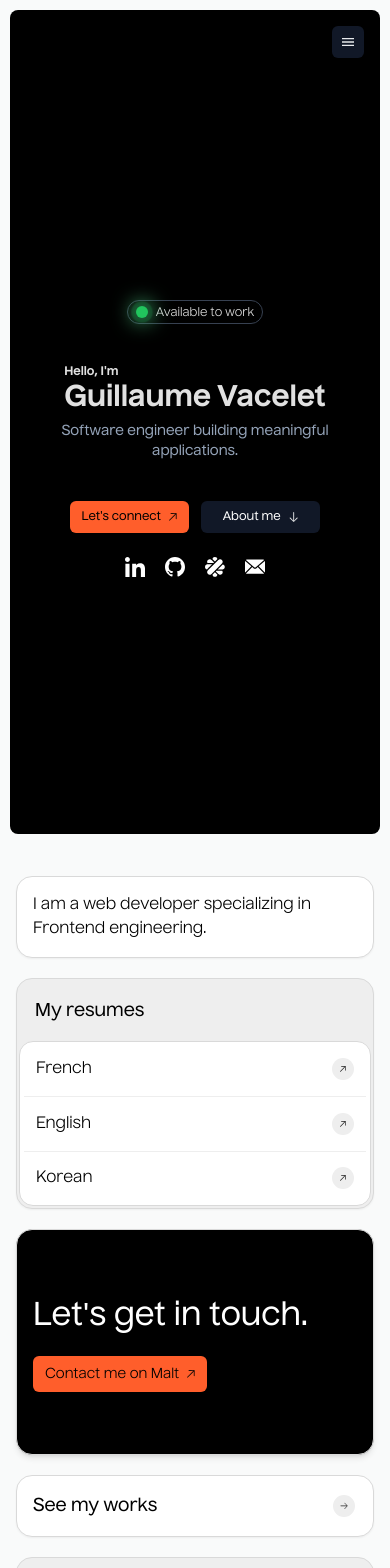
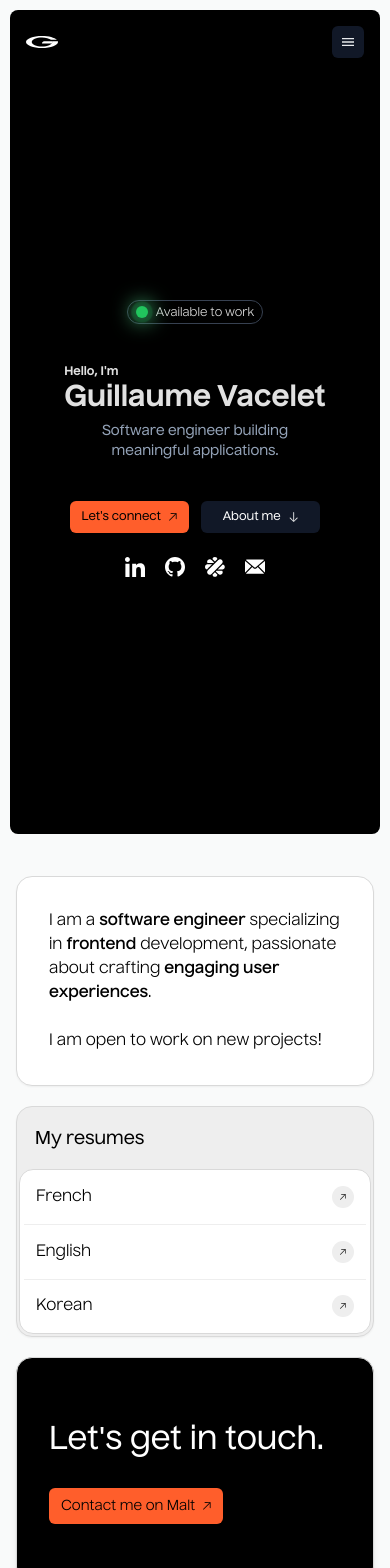
Before and after one commit to Guillaume-Vacelet/portfolio, a Next.js app: page / in a window 390 px wide. Shown: the top 1568 px of the page. Built offline with nearby package versions, Linux system fonts and the light colour scheme.

Commit message:
fix: visuals fixes

```diff
--- a/src/app/_components/callToActionCard.tsx
+++ b/src/app/_components/callToActionCard.tsx
@@ -4,8 +4,8 @@ import { maltLink } from "@/_data/socialLinks";
 
 export default function CallToActionCard() {
   return (
-    <Link href={maltLink.url} target="_blank" className="h-full w-full relative overflow-hidden flex flex-row items-center justify-between p-4 bg-black border-cardBorder border-[0.35px] rounded-2xl shadow-md card-hover-style hover:shadow-md">
-      <div className="w-full flex flex-col justify-center gap-4">
+    <Link href={maltLink.url} target="_blank" className="h-full w-full relative overflow-hidden flex p-8 bg-black border-cardBorder border-[0.35px] rounded-2xl shadow-md card-hover-style hover:shadow-md">
+      <div className="w-full flex flex-col justify-center gap-6">
         <span className="text-[32px] text-white font-medium">Let&apos;s get in touch.</span>
         <div className="w-fit flex items-center gap-2 rounded-md py-2 px-3 bg-accent text-sm sm:text-base text-black">
           Contact me on Malt
--- a/src/app/_components/langDropdownList.tsx
+++ b/src/app/_components/langDropdownList.tsx
@@ -19,7 +19,7 @@ export default function LangDropdownList() {
 
   return (
     <LanguageProvider>
-      <div className="relative w-fit flex flex-col gap-0 text-xs sm:text-sm cursor-pointer z-50"
+      <div className="relative w-fit flex flex-col gap-0 text-xs md:text-sm cursor-pointer z-50"
         onBlur={(e) => {
           if (e.target === document.activeElement) return;
           if (e.relatedTarget === null)
@@ -27,7 +27,7 @@ export default function LangDropdownList() {
           }
         }>
         <button onClick={() => setListDown(!listDown)}
-          className={`size-8 md:size-12 flex items-center justify-center rounded-md font-medium bg-gray-900 hover:bg-white hover:text-black ${listDown ? 'text-black bg-white rounded-b-none' : ''}`}>
+          className={`size-10 md:size-12 flex items-center justify-center rounded-md font-medium bg-gray-900 hover:bg-white hover:text-black ${listDown ? 'text-black bg-white rounded-b-none' : ''}`}>
           {languages[0]}
         </button>
         <ul className={`w-full absolute top-8 md:top-12 h-16 md:h-24 origin-top scale-y-0 flex flex-col items-center justify-center overflow-hidden text-black last:rounded-b-md transition-transform ${listDown ? 'scale-y-100' : ''}`} style={{transitionDuration: '100ms'}}>
--- a/src/app/_components/navbar.tsx
+++ b/src/app/_components/navbar.tsx
@@ -125,7 +125,19 @@ export default function Navbar({ hideOnScroll=false, hideOnTop=true } : { hideOn
       className={`w-full font-medium z-50 bg-black ${hideOnScroll ? 'hidden py-2 px-[26px]' : ''}`}>
       <div className="relative w-full flex items-center justify-end sm:justify-center">
         {/* Mobile navbar */}
-        <button onClick={() => toggleModal()} className={`sm:hidden size-8 p-2 rounded-md bg-gray-900 z-50 ${hideOnScroll ? '' : 'fade-in-right'}`}>
+        <div className={`relative w-full sm:hidden flex flex-row justify-between ${hideOnScroll ? '' : 'fade-in-right'}`}>
+          <Link href="#home" onClick={(e) => handleScrollToAnchor(e,"home")}>
+            <div className="relative size-8 svg-to-white">
+              <Image
+                src={`/static/images/logo-perso.svg`}
+                alt="menu icon"
+                fill
+                style={{objectFit: "cover"}}
+              />
+            </div>
+          </Link>
+
+          <button onClick={() => toggleModal()} className="size-8 p-2 rounded-md bg-gray-900 z-50">
             <div className="relative size-full">
               <Image
                 src={`/static/images/menu.svg`}
@@ -135,13 +147,14 @@ export default function Navbar({ hideOnScroll=false, hideOnTop=true } : { hideOn
               />
             </div>
           </button>
+        </div>
 
         {/* Desktop navbar */}
         <div className="w-[320px] md:w-[400px] hidden sm:flex">
           <Link className={`z-50 absolute left-4 self-center ${hideOnScroll ? '' : 'fade-drop-2'}`}
             href="#home"
             onClick={(e) => handleScrollToAnchor(e,"home")}>
-            <div className="relative size-12 svg-to-white">
+            <div className="relative sm:size-10 md:size-12 svg-to-white">
               <Image
                 src={`/static/images/logo-perso.svg`}
                 alt="menu icon"
--- a/src/app/_data/projects.ts
+++ b/src/app/_data/projects.ts
@@ -14,9 +14,9 @@ const projects: ProjectInfos[] = [
     title: "Canal+",
     subtitle: "A web application monitoring the internet connection of Canal+ customers.",
     year: "2024",
-    techstack: ["react", "java", "docker"],
-    context: "",
-    concept: "",
+    techstack: ["angular16", "rxjs", "observables"],
+    context: "As a fullstack consultant at Ippon Technologies, I collaborated with Canal+ for a full-remote frontend position.",
+    concept: "Canal+ provides internet services in french overseas.\nThe mission consisted of supporting their frontend team to develop and maintain their monitoring application used by support and technical teams.\n\nI developed a new auto-diagnostic feature aimed at speeding up the support process for support teams. This module provides real-time analysis of a user's internet connection, using websockets directly retrieving data from equipments.",
   },
   {
     image: "/static/images/bento-thumbnail.png",
@@ -24,8 +24,8 @@ const projects: ProjectInfos[] = [
     subtitle: "A fullstack application dedicated to company tools and resources.",
     year: "2023",
     techstack: ["react", "spring", "java", "docker"],
-    context: "Master degree internship at Ippon Technologies.",
-    concept: "A web agency platform with the goal of creating an interactive application to centralize the company's resources and tools. The web app included features such as Google oAuth, mansory grid layout and plugin creation. The design was inspired by IOS home layout and made on Figma.",
+    context: "Master's degree internship project at Ippon Technologies.",
+    concept: "A web agency platform aimed at developing an interactive application to centralize the company's resources and tools. The web app features Google OAuth integration, a masonry grid layout, and plugin creation capabilities. The design, inspired by the iOS home layout, was made using Figma with a focus on making a pleasant user-experience.",
   },
   {
     image: "/static/images/blindspot-thumbnail.png",
@@ -33,8 +33,8 @@ const projects: ProjectInfos[] = [
     subtitle: "An IOT belt prototype to help visually impaired people.",
     year: "2021 - 2023",
     techstack: ["nextjs", "flutter", "python", "docker"],
-    context: "Master degree final project with a goal of creating a tech solution with a positive impact on society, such as environment or social concerns. The team consisted of 8 members from differents Epitech campus over France.",
-    concept: "An IOT help for visually impaired people : a connected belt equiped with a raspberry, cameras and vibrators. Using pattern recognition, the vibrators would indicate the direction and distance of obstacles around the user. A mobile application has been developed with Flutter to provide informations about the belt, such as battery level or emergency calls.",
+    context: "Master's degree final project aiming at developing a tech solution with a positive societal impact, addressing environmental or social concerns. The team comprised eight members from various EPITECH campuses across France.",
+    concept: "An IoT solution for visually impaired individuals: a connected belt equipped with a Raspberry Pi, cameras, and vibration motors. Using pattern recognition, the vibration motors indicate the direction and distance of obstacles around the user. Additionally, a mobile application developed with Flutter provides information about the belt, such as battery level and emergency call functionality.",
   },
   {
     image: "/static/images/safecheck-thumbnail.png",
@@ -42,8 +42,8 @@ const projects: ProjectInfos[] = [
     subtitle: "A mobile application to authenticate sneakers with AI.",
     year: "2021",
     techstack: ["react-native", "python", "scikit-learn"],
-    context: "Entrepreneurship in Artifical Intelligence training, in partnership with EPITECH IT school and EMLyon business school. Four months to identify a current issue and develop a viable entrepreneurial solution using artificial intelligence.",
-    concept: "Finding a solution to the growing issue of counterfeits product in the fashion industry. We built a mobile application to authenticate pairs of sneakers from picture",
+    context: "Entrepreneurship training in Artificial Intelligence, offered in partnership with EPITECH IT School and EMLyon Business School. Over four months, participants had to identify a current challenge and develop a viable entrepreneurial solution leveraging artificial intelligence.",
+    concept: "Addressing the growing issue of counterfeit products in the fashion industry, we developed a mobile application that authenticates sneakers using photographs.\n\nMy team and I created a dataset of counterfeit and authentic sneaker images, which we used to train an AI model using scikit-learn. I then developed a React Native mobile application that allows users to input pictures and output an authentication result.",
   },
 ]
 
--- a/src/app/_sections/about.tsx
+++ b/src/app/_sections/about.tsx
@@ -25,9 +25,12 @@ export default function AboutSection() {
     <section id="about" className="section flex-col items-center gap-5 text-black px-4 sm:px-12 md:px-20 xl:px-40 pt-8 pb-16">
       <div className="flex flex-col items-center gap-5">
         <div className="w-full grid max-[592px]:grid-cols-1 grid-cols-5 gap-5">
-          <div className="max-[592px]:col-span-1 col-span-3 flex bg-white rounded-2xl p-4 border-cardBorder border-[0.35px] shadow-sm">
-            <p className="text-base font-normal">
-              I am a web developer specializing in Frontend engineering.
+          <div className="max-[592px]:col-span-1 col-span-3 bg-white rounded-2xl border-cardBorder border-[0.35px] shadow-sm">
+            <p className="text-base md:text-xl font-normal p-8">
+              I am a <strong>software engineer</strong> specializing in <strong>frontend</strong> development, passionate about crafting <strong>engaging user experiences</strong>.
+              <br/>
+              <br/>
+              I am open to work on new projects!
             </p>
           </div>
 
--- a/src/app/_sections/home.tsx
+++ b/src/app/_sections/home.tsx
@@ -26,7 +26,7 @@ export default function HomeSection() {
               </h1>
             </div>
 
-            <span className="max-w-80 sm:max-w-none md:max-w-none text-center sm:text-start text-sm sm:text-base font-medium text-slate-400">
+            <span className="max-w-60 sm:max-w-none md:max-w-none text-center sm:text-start text-sm sm:text-base font-medium text-slate-400">
               Software engineer building meaningful applications.
             </span>
           </div>
--- a/src/app/_styles/globals.css
+++ b/src/app/_styles/globals.css
@@ -49,9 +49,7 @@ body {
 }
 
 strong {
-  /* font-weight: 500; */
-  text-decoration: underline;
-  text-decoration-color: var(--accent);
+  font-weight: 600;
 }
 
 ::selection {
```
Lines whose indentation alone changed are shown as unchanged.
